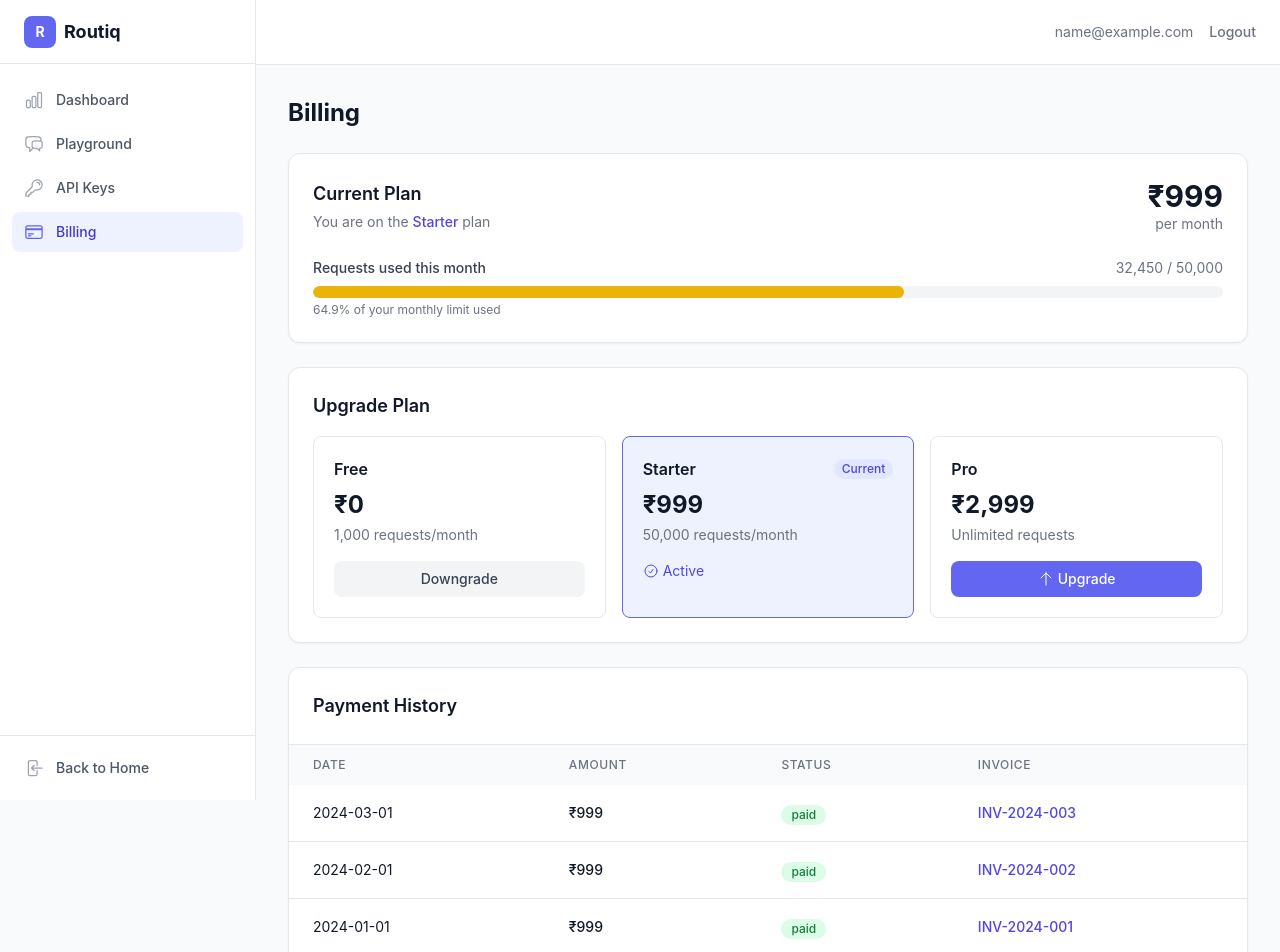
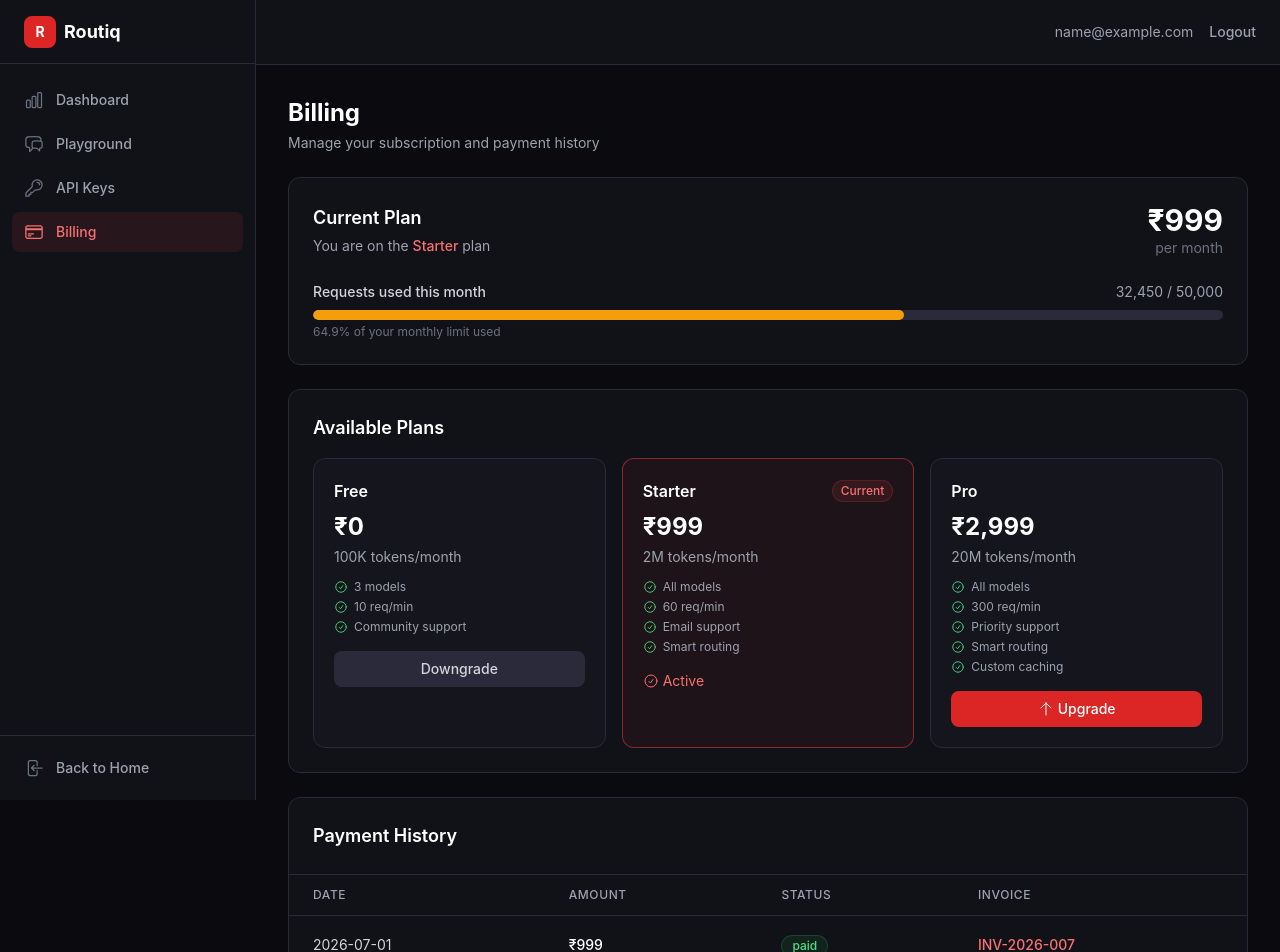
Before and after one commit to Abdulkalam98/Routiq, a Next.js app in the folder frontend/: page /billing in a window 1280 px wide. Shown: the top 952 px of the page. Built offline with nearby package versions, Linux system fonts and the light colour scheme; sample sign-in values are in the browser's storage.

Commit message:
Apply dark/red theme to Playground, API Keys, and Billing pages
Co-Authored-By: Lilly Code <lillycode@lilly.com>

```diff
--- a/frontend/components/Layout.js
+++ b/frontend/components/Layout.js
@@ -54,7 +54,8 @@
   const router = useRouter();
   const [sidebarOpen, setSidebarOpen] = useState(false);
 
-  const isDark = dark || router.pathname === '/dashboard';
+  // All authenticated pages use dark theme
+  const isDark = true;
 
   return (
     <div className={`min-h-screen ${isDark ? 'bg-dark-900' : 'bg-gray-50'}`}>
@@ -113,7 +114,7 @@
       {/* Logo */}
       <div className={`flex items-center justify-between h-16 px-6 border-b ${isDark ? 'border-dark-600' : 'border-gray-200'}`}>
         <Link href="/" className="flex items-center gap-2">
-          <div className="w-8 h-8 bg-primary-500 rounded-lg flex items-center justify-center">
+          <div className="w-8 h-8 bg-red-600 rounded-lg flex items-center justify-center">
             <span className="text-white font-bold text-sm">R</span>
           </div>
           <span className={`text-lg font-bold ${isDark ? 'text-white' : 'text-gray-900'}`}>Routiq</span>
@@ -139,7 +140,7 @@
               className={`flex items-center gap-3 px-3 py-2.5 rounded-lg text-sm font-medium transition-colors ${
                 isActive
                   ? isDark
-                    ? 'bg-primary-500/10 text-primary-400'
+                    ? 'bg-red-500/10 text-red-400'
                     : 'bg-primary-50 text-primary-700'
                   : isDark
                     ? 'text-gray-400 hover:bg-dark-700 hover:text-gray-200'
@@ -149,7 +150,7 @@
               <item.icon
                 className={`w-5 h-5 ${
                   isActive
-                    ? isDark ? 'text-primary-400' : 'text-primary-500'
+                    ? isDark ? 'text-red-400' : 'text-primary-500'
                     : isDark ? 'text-gray-500' : 'text-gray-400'
                 }`}
               />
--- a/frontend/pages/billing.js
+++ b/frontend/pages/billing.js
@@ -1,7 +1,6 @@
 import { useState } from 'react';
 import Head from 'next/head';
 import Layout from '../components/Layout';
-import Link from 'next/link';
 import { useAuth } from '../lib/auth';
 import {
   CheckCircleIcon,
@@ -12,28 +11,27 @@
   {
     name: 'Free',
     price: '₹0',
-    limit: '1,000 requests/month',
-    tokenLimit: 1000,
+    limit: '100K tokens/month',
+    features: ['3 models', '10 req/min', 'Community support'],
   },
   {
     name: 'Starter',
     price: '₹999',
-    limit: '50,000 requests/month',
-    tokenLimit: 50000,
+    limit: '2M tokens/month',
+    features: ['All models', '60 req/min', 'Email support', 'Smart routing'],
   },
   {
     name: 'Pro',
     price: '₹2,999',
-    limit: 'Unlimited requests',
-    tokenLimit: null,
+    limit: '20M tokens/month',
+    features: ['All models', '300 req/min', 'Priority support', 'Smart routing', 'Custom caching'],
   },
 ];
 
 const paymentHistory = [
-  { id: 1, date: '2024-03-01', amount: '₹999', status: 'paid', invoice: 'INV-2024-003' },
-  { id: 2, date: '2024-02-01', amount: '₹999', status: 'paid', invoice: 'INV-2024-002' },
-  { id: 3, date: '2024-01-01', amount: '₹999', status: 'paid', invoice: 'INV-2024-001' },
-  { id: 4, date: '2023-12-01', amount: '₹0', status: 'free', invoice: 'INV-2023-012' },
+  { id: 1, date: '2026-07-01', amount: '₹999', status: 'paid', invoice: 'INV-2026-007' },
+  { id: 2, date: '2026-06-01', amount: '₹999', status: 'paid', invoice: 'INV-2026-006' },
+  { id: 3, date: '2026-05-18', amount: '₹0', status: 'free', invoice: 'INV-2026-005' },
 ];
 
 export default function Billing() {
@@ -51,25 +49,28 @@
       </Head>
 
       <div className="space-y-6">
-        <h1 className="text-2xl font-bold text-gray-900">Billing</h1>
+        <div>
+          <h1 className="text-2xl font-bold text-white">Billing</h1>
+          <p className="text-sm text-gray-400 mt-1">Manage your subscription and payment history</p>
+        </div>
 
         {/* Current Plan */}
-        <div className="card p-6">
+        <div className="dashboard-card p-6">
           <div className="flex flex-col sm:flex-row sm:items-center sm:justify-between gap-4">
             <div>
-              <h2 className="text-lg font-semibold text-gray-900">
+              <h2 className="text-lg font-semibold text-white">
                 Current Plan
               </h2>
-              <p className="text-sm text-gray-500 mt-1">
+              <p className="text-sm text-gray-400 mt-1">
                 You are on the{' '}
-                <span className="font-medium text-primary-600">
+                <span className="font-medium text-red-400">
                   {currentPlan}
                 </span>{' '}
                 plan
               </p>
             </div>
             <div className="text-right">
-              <p className="text-3xl font-bold text-gray-900">₹999</p>
+              <p className="text-3xl font-bold text-white">₹999</p>
               <p className="text-sm text-gray-500">per month</p>
             </div>
           </div>
@@ -77,21 +78,21 @@
           {/* Usage Bar */}
           <div className="mt-6">
             <div className="flex items-center justify-between mb-2">
-              <span className="text-sm font-medium text-gray-700">
+              <span className="text-sm font-medium text-gray-300">
                 Requests used this month
               </span>
-              <span className="text-sm text-gray-500">
+              <span className="text-sm text-gray-400">
                 {usage.used.toLocaleString()} / {usage.limit.toLocaleString()}
               </span>
             </div>
-            <div className="w-full h-3 bg-gray-100 rounded-full overflow-hidden">
+            <div className="w-full h-2.5 bg-dark-600 rounded-full overflow-hidden">
               <div
                 className={`h-full rounded-full transition-all duration-500 ${
                   usagePercent > 80
-                    ? 'bg-orange-500'
+                    ? 'bg-red-500'
                     : usagePercent > 60
-                    ? 'bg-yellow-500'
-                    : 'bg-primary-500'
+                    ? 'bg-amber-500'
+                    : 'bg-red-500'
                 }`}
                 style={{ width: `${Math.min(usagePercent, 100)}%` }}
               />
@@ -103,38 +104,48 @@
         </div>
 
         {/* Plan Comparison */}
-        <div className="card p-6">
-          <h2 className="text-lg font-semibold text-gray-900 mb-4">
-            Upgrade Plan
+        <div className="dashboard-card p-6">
+          <h2 className="text-lg font-semibold text-white mb-4">
+            Available Plans
           </h2>
           <div className="grid sm:grid-cols-3 gap-4">
             {plans.map((plan) => (
               <div
                 key={plan.name}
-                className={`rounded-lg border p-5 ${
+                className={`rounded-xl border p-5 transition-all ${
                   plan.name === currentPlan
-                    ? 'border-primary-500 bg-primary-50'
-                    : 'border-gray-200 hover:border-gray-300'
+                    ? 'border-red-500/50 bg-red-500/5'
+                    : 'border-dark-600 hover:border-dark-500 bg-dark-700/50'
                 }`}
               >
                 <div className="flex items-center justify-between mb-2">
-                  <h3 className="font-semibold text-gray-900">{plan.name}</h3>
+                  <h3 className="font-semibold text-white">{plan.name}</h3>
                   {plan.name === currentPlan && (
-                    <span className="text-xs font-medium text-primary-600 bg-primary-100 px-2 py-0.5 rounded-full">
+                    <span className="text-xs font-medium text-red-400 bg-red-500/10 border border-red-500/20 px-2 py-0.5 rounded-full">
                       Current
                     </span>
                   )}
                 </div>
-                <p className="text-2xl font-bold text-gray-900">{plan.price}</p>
-                <p className="text-sm text-gray-500 mt-1">{plan.limit}</p>
+                <p className="text-2xl font-bold text-white">{plan.price}</p>
+                <p className="text-sm text-gray-400 mt-1">{plan.limit}</p>
+
+                {/* Features */}
+                <ul className="mt-3 space-y-1">
+                  {plan.features.map((feature) => (
+                    <li key={feature} className="text-xs text-gray-400 flex items-center gap-1.5">
+                      <CheckCircleIcon className="w-3.5 h-3.5 text-green-400 flex-shrink-0" />
+                      {feature}
+                    </li>
+                  ))}
+                </ul>
 
                 {plan.name !== currentPlan && (
                   <button
                     className={`mt-4 w-full py-2 px-4 rounded-lg text-sm font-medium transition-colors ${
                       plans.indexOf(plan) >
                       plans.findIndex((p) => p.name === currentPlan)
-                        ? 'bg-primary-500 hover:bg-primary-600 text-white'
-                        : 'bg-gray-100 hover:bg-gray-200 text-gray-700'
+                        ? 'bg-red-600 hover:bg-red-700 text-white'
+                        : 'bg-dark-600 hover:bg-dark-500 text-gray-300'
                     }`}
                   >
                     {plans.indexOf(plan) >
@@ -150,7 +161,7 @@
                 )}
 
                 {plan.name === currentPlan && (
-                  <div className="mt-4 flex items-center gap-1 text-sm text-primary-600">
+                  <div className="mt-4 flex items-center gap-1 text-sm text-red-400">
                     <CheckCircleIcon className="w-4 h-4" />
                     Active
                   </div>
@@ -161,51 +172,51 @@
         </div>
 
         {/* Payment History */}
-        <div className="card overflow-hidden">
-          <div className="p-6 border-b border-gray-200">
-            <h2 className="text-lg font-semibold text-gray-900">
+        <div className="dashboard-card overflow-hidden">
+          <div className="p-6 border-b border-dark-600">
+            <h2 className="text-lg font-semibold text-white">
               Payment History
             </h2>
           </div>
           <div className="overflow-x-auto">
             <table className="w-full">
               <thead>
-                <tr className="bg-gray-50">
-                  <th className="px-6 py-3 text-left text-xs font-medium text-gray-500 uppercase tracking-wider">
+                <tr className="border-b border-dark-600">
+                  <th className="px-6 py-3 text-left text-xs font-medium text-gray-400 uppercase tracking-wider">
                     Date
                   </th>
-                  <th className="px-6 py-3 text-left text-xs font-medium text-gray-500 uppercase tracking-wider">
+                  <th className="px-6 py-3 text-left text-xs font-medium text-gray-400 uppercase tracking-wider">
                     Amount
                   </th>
-                  <th className="px-6 py-3 text-left text-xs font-medium text-gray-500 uppercase tracking-wider">
+                  <th className="px-6 py-3 text-left text-xs font-medium text-gray-400 uppercase tracking-wider">
                     Status
                   </th>
-                  <th className="px-6 py-3 text-left text-xs font-medium text-gray-500 uppercase tracking-wider">
+                  <th className="px-6 py-3 text-left text-xs font-medium text-gray-400 uppercase tracking-wider">
                     Invoice
                   </th>
                 </tr>
               </thead>
-              <tbody className="divide-y divide-gray-200">
+              <tbody className="divide-y divide-dark-600">
                 {paymentHistory.map((payment) => (
-                  <tr key={payment.id} className="hover:bg-gray-50">
-                    <td className="px-6 py-4 whitespace-nowrap text-sm text-gray-900">
+                  <tr key={payment.id} className="hover:bg-dark-700/50">
+                    <td className="px-6 py-4 whitespace-nowrap text-sm text-gray-300">
                       {payment.date}
                     </td>
-                    <td className="px-6 py-4 whitespace-nowrap text-sm font-medium text-gray-900">
+                    <td className="px-6 py-4 whitespace-nowrap text-sm font-medium text-white">
                       {payment.amount}
                     </td>
                     <td className="px-6 py-4 whitespace-nowrap">
                       <span
                         className={`inline-flex items-center px-2.5 py-0.5 rounded-full text-xs font-medium ${
                           payment.status === 'paid'
-                            ? 'bg-green-100 text-green-700'
-                            : 'bg-gray-100 text-gray-600'
+                            ? 'bg-green-500/10 text-green-400 border border-green-500/20'
+                            : 'bg-gray-500/10 text-gray-400 border border-gray-500/20'
                         }`}
                       >
                         {payment.status}
                       </span>
                     </td>
-                    <td className="px-6 py-4 whitespace-nowrap text-sm text-primary-600 hover:text-primary-800 cursor-pointer font-medium">
+                    <td className="px-6 py-4 whitespace-nowrap text-sm text-red-400 hover:text-red-300 cursor-pointer font-medium">
                       {payment.invoice}
                     </td>
                   </tr>
--- a/frontend/pages/dashboard.js
+++ b/frontend/pages/dashboard.js
@@ -211,7 +211,7 @@
             <button
               onClick={fetchData}
               disabled={loading}
-              className="flex items-center gap-2 bg-primary-600 hover:bg-primary-700 text-white text-sm font-medium px-4 py-2 rounded-lg transition-colors disabled:opacity-50"
+              className="flex items-center gap-2 bg-red-600 hover:bg-red-700 text-white text-sm font-medium px-4 py-2 rounded-lg transition-colors disabled:opacity-50"
             >
               <ArrowPathIcon className={`w-4 h-4 ${loading ? 'animate-spin' : ''}`} />
               Refresh
```
Also changed, not shown: frontend/pages/keys.js (+61 -51 lines), frontend/pages/playground.js (+20 -20 lines).
